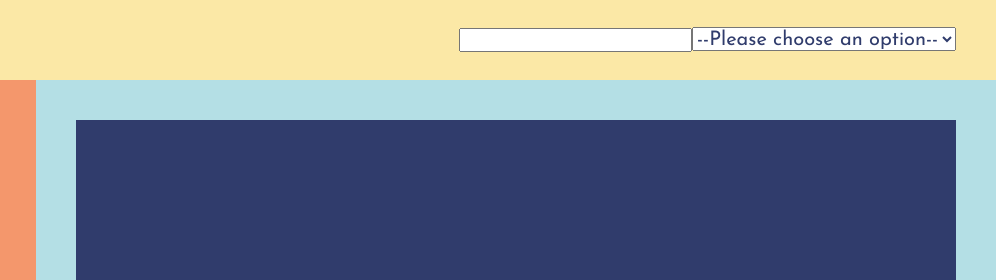
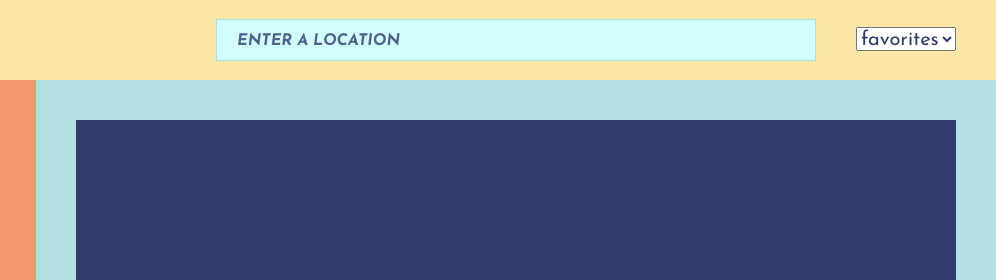
Before and after one commit to molitvin-zh/weather-api, a website built with webpack: page src/index.html in a window 1280 px wide. Shown: the top 280 px of the page, 284-1280 px from the left. Built offline with nearby package versions, Linux system fonts and the light colour scheme.

Commit message:
add googleMap autocomplete

```diff
--- a/package.json
+++ b/package.json
@@ -16,7 +16,9 @@
     "cross-env": "^7.0.3",
     "css-loader": "^6.5.0",
     "file-loader": "^6.2.0",
+    "html-webpack-insert-at-body-end": "^2.0.0",
     "html-webpack-plugin": "^5.5.0",
+    "load-google-maps-api": "^2.0.2",
     "mini-css-extract-plugin": "^2.4.3",
     "node-sass": "^6.0.1",
     "sass-loader": "^12.3.0",
@@ -26,6 +28,7 @@
     "webpack-dev-server": "^4.4.0"
   },
   "dependencies": {
+    "@googlemaps/js-api-loader": "^1.12.8",
     "axios": "^0.24.0",
     "normalize.css": "^8.0.1"
   }
--- a/src/index.html
+++ b/src/index.html
@@ -6,26 +6,22 @@
   <meta http-equiv="X-UA-Compatible" content="IE=edge">
   <meta name="viewport" content="width=device-width, initial-scale=1.0">
   <title>Webpack</title>
-
 </head>
 
 <body>
   <div class="wrapper">
     <header class="header">
-
       <div class="header__logo-container">
         <img class="header__logo-icon">
         <h1 class="header__logo-text">Weather</h1>
       </div>
       <div class="search">
-        <input type="text" class="search__input">
+        <input type="text" class="search__input" placeholder="enter a location">
       </div>
       <div class="favorites">
         <label for="favorites" class="favorites__design"></label>
         <select name="favorites" id="favorites" class="favorites__select">
-          <option value="">--Please choose an option--</option>
-          <option value="dog">Dog</option>
-          <option value="cat">Cat</option>
+          <option value="">favorites</option>
         </select>
 
       </div>
@@ -57,6 +53,9 @@
       <address class="footer__author">Molitvin Yevhenii</address>
     </footer>
   </div>
+
+  <script async src="https://maps.googleapis.com/maps/api/js?key=AIzaSyCWt-oX6XfeWXSXMS2dCj5_tmbmOf6-D9A&libraries=places&callback=initMap">
+  </script>
 </body>
 
 </html>
--- a/src/index.js
+++ b/src/index.js
@@ -1,4 +1,38 @@
 import "@/styles/styles.scss";
+
 import Logo from "@/images/logo.png";
+document.querySelector('.header__logo-icon').src = Logo;
+/*
+var script = document.createElement('script');
+script.src = 'https://maps.googleapis.com/maps/api/js?key=AIzaSyCWt-oX6XfeWXSXMS2dCj5_tmbmOf6-D9A&callback=initMap';
+script.async = true;
+*/
 
-document.querySelector('.header__logo-icon').src = Logo;
+// Attach your callback function to the `window` object
+window.initMap = function () {
+  let input = document.querySelector('.search__input');
+  let autocomlete = new google.maps.places.Autocomplete(input);
+};
+
+// Append the 'script' element to 'head'
+//document.body.appendChild(script);
+
+/*
+import { Loader } from "@googlemaps/js-api-loader";
+
+const loader = new Loader({
+  apiKey: "AIzaSyCWt-oX6XfeWXSXMS2dCj5_tmbmOf6-D9A",
+});
+
+loader
+  .load()
+  .then((google) => {
+    console.log(google);
+    let autocomlete = new google.maps.places;
+    console.log(autocomlete);
+    //new google.maps.Map(document.getElementById("map"), mapOptions);
+  })
+  .catch(e => {
+    // do something
+  });
+*/
--- a/src/styles/_global.scss
+++ b/src/styles/_global.scss
@@ -16,6 +16,7 @@ html {
 }
 
 input,
+input::placeholder,
 select {
   font-family: inherit;
   font-size: inherit;
--- a/src/styles/specifics/_header.scss
+++ b/src/styles/specifics/_header.scss
@@ -24,6 +24,18 @@
 
 .search {
   &__input {
+    width: 30em;
+    margin-right: 2rem;
+    padding: 0.5em 1em;
+    background-color: $water;
+    border: 1px solid $powder-blue;
+    &::placeholder {
+      font-size: 0.8em;
+      font-weight: bold;
+      opacity: 0.8;
+      font-style: italic;
+      text-transform: uppercase;
+    }
   }
 }
 
--- a/webpack.config.js
+++ b/webpack.config.js
@@ -18,11 +18,6 @@ module.exports = {
     alias: {
       '@models': path.resolve(__dirname, 'src/models'),
       '@': path.resolve(__dirname, 'src')
-    }
-  },
-  optimization: {
-    splitChunks: {
-      chunks: 'all'
     }
   },
   devServer: {
```
Also changed, not shown: dist/index.html, 5 other files.
